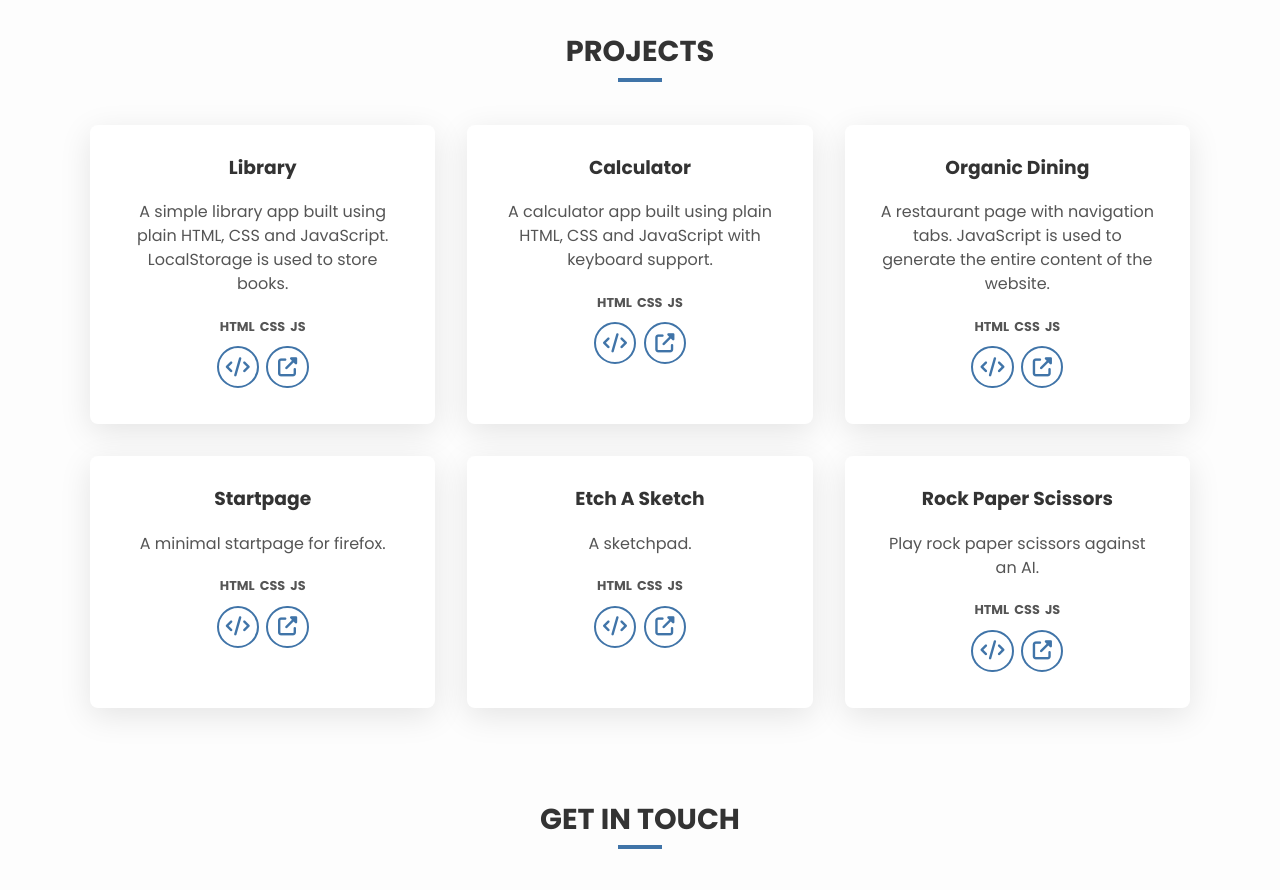
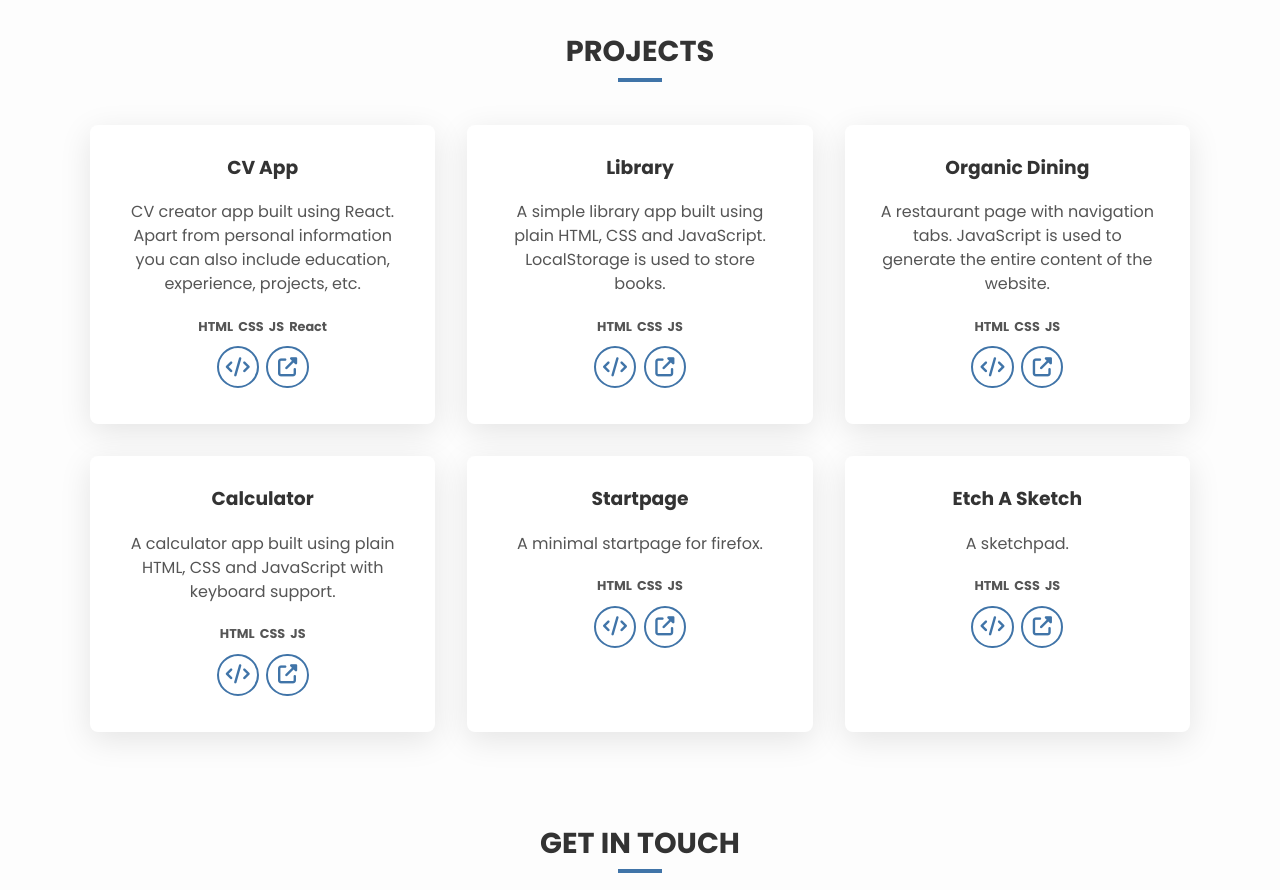
Before and after one commit to rjshkhr/rjshkhr.github.io, a website built with webpack: page src/index.html in a window 1280 px wide. Shown: the part 860-1750 px from the top of the page. Built offline with nearby package versions, Linux system fonts and the light colour scheme.

Commit message:
Add new project

```diff
--- a/src/index.html
+++ b/src/index.html
@@ -69,6 +69,40 @@
 			<h2 class="section-title">Projects</h2>
 			<div class="project-grid">
 				<div class="project-container">
+					<h3>CV App</h3>
+					<p>
+						CV creator app built using React. Apart from personal information
+						you can also include education, experience, projects, etc.
+					</p>
+					<ul class="project-skill">
+						<li>HTML</li>
+						<li>CSS</li>
+						<li>JS</li>
+						<li>React</li>
+					</ul>
+					<ul class="project-link">
+						<li>
+							<a
+								href="https://github.com/rajshekhar26/cv-app"
+								aria-label="Source code"
+								><i class="icon-border fas fa-code"></i
+							></a>
+						</li>
+						<li>
+							<a
+								href="https://rajshekhar26.github.io/cv-app"
+								aria-label="Preview"
+								target="_blank"
+								rel="noopener"
+								><i
+									aria-hidden="true"
+									class="icon-border fas fa-external-link-alt"
+								></i
+							></a>
+						</li>
+					</ul>
+				</div>
+				<div class="project-container">
 					<h3>Library</h3>
 					<p>
 						A simple library app built using plain HTML, CSS and JavaScript.
@@ -91,37 +125,8 @@
 							<a
 								href="https://rajshekhar26.github.io/Library"
 								aria-label="Preview"
-								><i
-									aria-hidden="true"
-									class="icon-border fas fa-external-link-alt"
-								></i
-							></a>
-						</li>
-					</ul>
-				</div>
-				<div class="project-container">
-					<h3>Calculator</h3>
-					<p>
-						A calculator app built using plain HTML, CSS and JavaScript with
-						keyboard support.
-					</p>
-					<ul class="project-skill">
-						<li>HTML</li>
-						<li>CSS</li>
-						<li>JS</li>
-					</ul>
-					<ul class="project-link">
-						<li>
-							<a
-								href="https://github.com/rajshekhar26/calculator"
-								aria-label="Source code"
-								><i class="icon-border fas fa-code"></i
-							></a>
-						</li>
-						<li>
-							<a
-								href="https://rajshekhar26.github.io/calculator"
-								aria-label="Preview"
+								target="_blank"
+								rel="noopener"
 								><i
 									aria-hidden="true"
 									class="icon-border fas fa-external-link-alt"
@@ -153,8 +158,43 @@
 							<a
 								href="https://rajshekhar26.github.io/restaurant-page"
 								aria-label="Preview"
+								target="_blank"
+								rel="noopener"
 							>
 								<i
+									aria-hidden="true"
+									class="icon-border fas fa-external-link-alt"
+								></i
+							></a>
+						</li>
+					</ul>
+				</div>
+				<div class="project-container">
+					<h3>Calculator</h3>
+					<p>
+						A calculator app built using plain HTML, CSS and JavaScript with
+						keyboard support.
+					</p>
+					<ul class="project-skill">
+						<li>HTML</li>
+						<li>CSS</li>
+						<li>JS</li>
+					</ul>
+					<ul class="project-link">
+						<li>
+							<a
+								href="https://github.com/rajshekhar26/calculator"
+								aria-label="Source code"
+								><i class="icon-border fas fa-code"></i
+							></a>
+						</li>
+						<li>
+							<a
+								href="https://rajshekhar26.github.io/calculator"
+								aria-label="Preview"
+								target="_blank"
+								rel="noopener"
+								><i
 									aria-hidden="true"
 									class="icon-border fas fa-external-link-alt"
 								></i
@@ -182,6 +222,8 @@
 							<a
 								href="https://rajshekhar26.github.io/startpage"
 								aria-label="Preview"
+								target="_blank"
+								rel="noopener"
 								><i
 									aria-hidden="true"
 									class="icon-border fas fa-external-link-alt"
@@ -210,34 +252,8 @@
 							<a
 								href="https://rajshekhar26.github.io/etch-a-sketch"
 								aria-label="Preview"
-								><i
-									aria-hidden="true"
-									class="icon-border fas fa-external-link-alt"
-								></i
-							></a>
-						</li>
-					</ul>
-				</div>
-				<div class="project-container">
-					<h3>Rock Paper Scissors</h3>
-					<p>Play rock paper scissors against an AI.</p>
-					<ul class="project-skill">
-						<li>HTML</li>
-						<li>CSS</li>
-						<li>JS</li>
-					</ul>
-					<ul class="project-link">
-						<li>
-							<a
-								href="https://github.com/rajshekhar26/RockPaperScissors"
-								aria-label="Source code"
-								><i class="icon-border fas fa-code"></i
-							></a>
-						</li>
-						<li>
-							<a
-								href="https://rajshekhar26.github.io/RockPaperScissors"
-								aria-label="Preview"
+								target="_blank"
+								rel="noopener"
 								><i
 									aria-hidden="true"
 									class="icon-border fas fa-external-link-alt"
```
